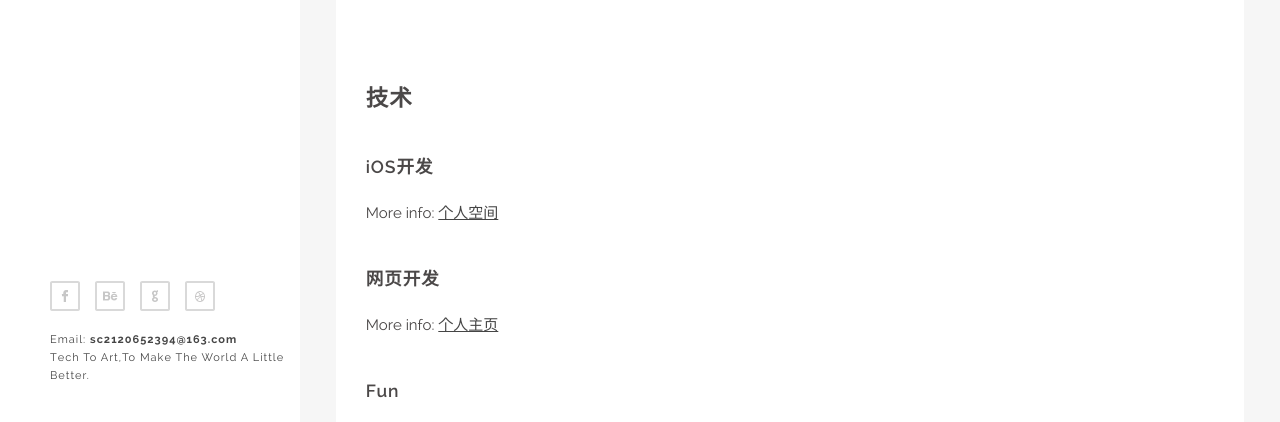
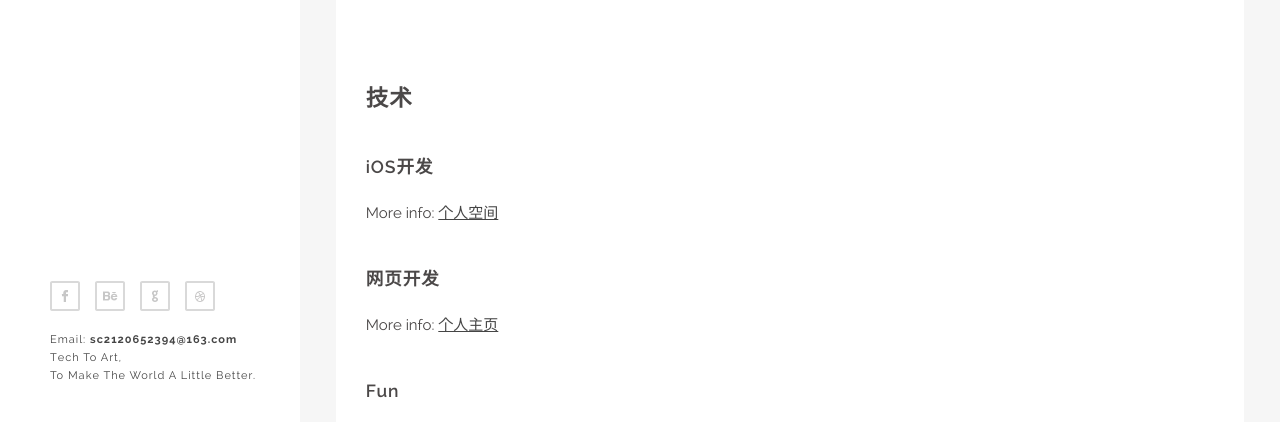
Before and after one commit to Homosum/homosum.github.io, a plain HTML site: page 2016/09/04/saysomething/index.html in a window 1280 px wide. Shown: the part 365-787 px from the top of the page. Drawn offline with Linux system fonts and the light colour scheme.

Commit message:
Site updated: 2016-09-05 16:23:06

```diff
--- a/2016/09/04/saysomething/index.html
+++ b/2016/09/04/saysomething/index.html
@@ -108,7 +108,8 @@ FunMore info: 好玩
 
 
             <p>Email: <a href="http://http://mail.163.com/">sc2120652394@163.com</a></p>
-            <p>Tech To Art,To Make The World A Little Better.</p>
+            <p>Tech To Art,</p>
+            <p>To Make The World A Little Better.</p>
         </div><!-- end rights -->
     </div ><!-- end footer -->
 </header><!-- end header -->
```
Also changed, not shown: 2016/09/04/welcome/index.html (+2 -1 lines), archives/2016/09/index.html (+2 -1 lines), archives/2016/index.html (+2 -1 lines), archives/index.html (+2 -1 lines), index.html (+2 -1 lines).
